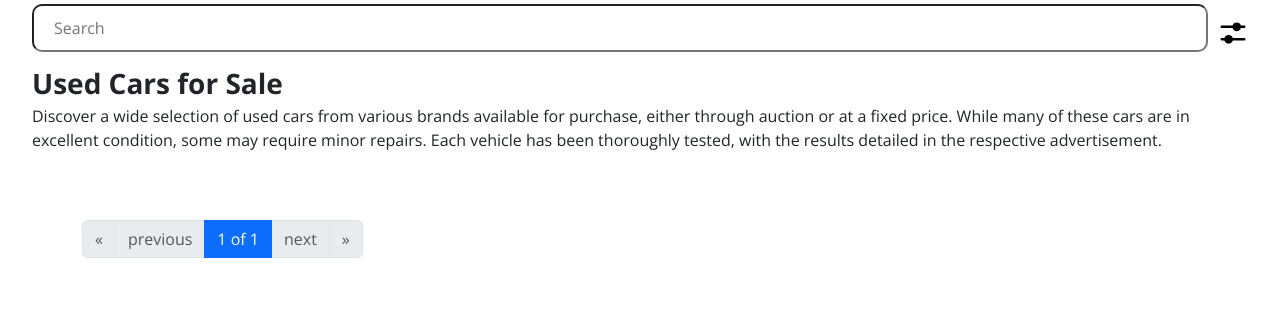
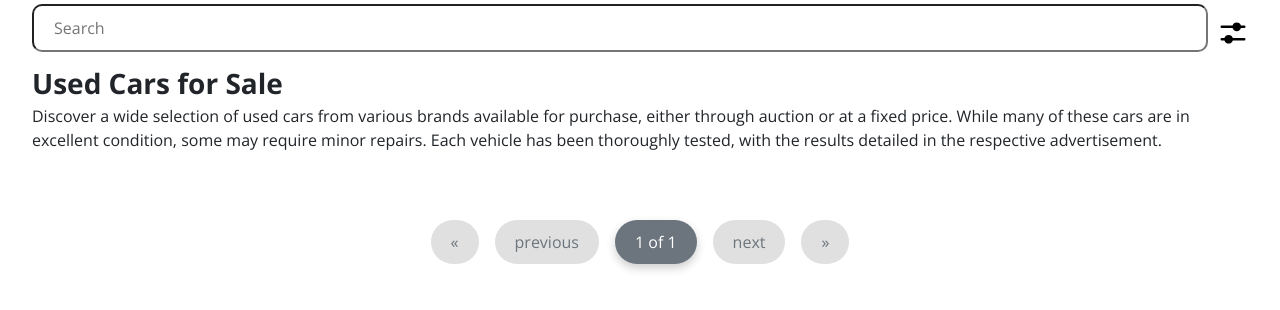
Before and after one commit to lexicon-car-dealership/car-dealership-exercise, a Django app: page / in a window 1280 px wide. Shown: the part 146-456 px from the top of the page. Run offline with Django 4.2, Linux system fonts and the light colour scheme; data that the repository does not hold is empty; some web fonts are replaced.

Commit message:
Pagination style

```diff
--- /dev/null
+++ b/car_dealership/static/css/pagination.css
@@ -0,0 +1,49 @@
+.container {
+    margin-top: 3rem;
+    display: flex;
+    justify-content: center;
+}
+
+.custom-pagination {
+    list-style: none;
+    display: flex;
+    justify-content: center;
+    padding: 0;
+    margin: 0;
+}
+
+.custom-page-item {
+    margin: 0 8px;
+}
+
+.custom-page-link {
+    display: block;
+    padding: 10px 20px;
+    text-decoration: none;
+    color: #6c757d;
+    border: none;
+    border-radius: 50px;
+    background-color: #f8f9fa;
+    box-shadow: 0 2px 5px rgba(0, 0, 0, 0.1);
+    transition: all 0.3s ease;
+}
+
+.custom-page-link:hover {
+    background-color: #6c757d;
+    color: #fff;
+    box-shadow: 0 4px 10px rgba(0, 0, 0, 0.2);
+}
+
+.custom-page-item.disabled .custom-page-link {
+    color: #6c757d;
+    pointer-events: none;
+    cursor: default;
+    background-color: #e0e0e0;
+    box-shadow: none;
+}
+
+.custom-page-item.active .custom-page-link {
+    color: #fff;
+    background-color: #6c757d;
+    box-shadow: 0 4px 10px rgba(0, 0, 0, 0.2);
+}
--- a/car_dealership/static/css/styles.css
+++ b/car_dealership/static/css/styles.css
@@ -3,6 +3,8 @@
 @import url('card.css');
 @import url('forms.css');
 @import url('car_detail.css');
+@import url('pagination.css');
+
 @import url('https://fonts.googleapis.com/css2?family=Open+Sans:ital,wght@0,300..800;1,300..800&family=Platypi:ital,wght@0,300..800;1,300..800&display=swap');
 
 html {
@@ -13,10 +15,12 @@ h1 {
   font-size: var(--font-size--xl);
   font-weight: bold;
 }
+
 h2 {
   font-size: var(--font-size--l);
   font-weight: bold;
 }
+
 input,
 .form-element {
   border-radius: 10px;
@@ -100,6 +104,7 @@ main {
 }
 
 @media (min-width: 768px) {
+
   input,
   .form-element {
     margin-right: 10px;
--- a/car_dealership/templates/index.html
+++ b/car_dealership/templates/index.html
@@ -12,57 +12,58 @@
     </section>
 <div class="container mt-5">
     <nav aria-label="Page navigation">
-            <ul class="pagination justify-content-center">
+        <ul class="custom-pagination">
             {% if page_obj.has_previous %}
-                    <li class="page-item">
-                        <a class="page-link"
+                <li class="custom-page-item">
+                    <a class="custom-page-link"
                        href="?{% for key, value in params.items %}{% if key != 'page' %}{{ key }}={{ value }}&{% endif %}{% endfor %}page=1"
                        aria-label="First">
                         <span aria-hidden="true">&laquo;</span>
                     </a>
                 </li>
-                    <li class="page-item">
-                        <a class="page-link"
+                <li class="custom-page-item">
+                    <a class="custom-page-link"
                        href="?{% for key, value in params.items %}{% if key != 'page' %}{{ key }}={{ value }}&{% endif %}{% endfor %}page={{ page_obj.previous_page_number }}"
                        aria-label="Previous">
                         <span aria-hidden="true">previous</span>
                     </a>
                 </li>
             {% else %}
-                    <li class="page-item disabled">
-                        <a class="page-link" href="#" tabindex="-1" aria-disabled="true">&laquo;</a>
+                <li class="custom-page-item disabled">
+                    <a class="custom-page-link" href="#" tabindex="-1" aria-disabled="true">&laquo;</a>
                 </li>
-                    <li class="page-item disabled">
-                        <a class="page-link" href="#" tabindex="-1" aria-disabled="true">previous</a>
+                <li class="custom-page-item disabled">
+                    <a class="custom-page-link" href="#" tabindex="-1" aria-disabled="true">previous</a>
                 </li>
             {% endif %}
-                <li class="page-item active">
-                    <span class="page-link">{{ page_obj.number }} of {{ page_obj.paginator.num_pages }}</span>
+            <li class="custom-page-item active">
+                <span class="custom-page-link">{{ page_obj.number }} of {{ page_obj.paginator.num_pages }}</span>
             </li>
             {% if page_obj.has_next %}
-                    <li class="page-item">
-                        <a class="page-link"
+                <li class="custom-page-item">
+                    <a class="custom-page-link"
                        href="?{% for key, value in params.items %}{% if key != 'page' %}{{ key }}={{ value }}&{% endif %}{% endfor %}page={{ page_obj.next_page_number }}"
                        aria-label="Next">
                         <span aria-hidden="true">next</span>
                     </a>
                 </li>
-                    <li class="page-item">
-                        <a class="page-link"
+                <li class="custom-page-item">
+                    <a class="custom-page-link"
                        href="?{% for key, value in params.items %}{% if key != 'page' %}{{ key }}={{ value }}&{% endif %}{% endfor %}page={{ page_obj.paginator.num_pages }}"
                        aria-label="Last">
                         <span aria-hidden="true">&raquo;</span>
                     </a>
                 </li>
             {% else %}
-                    <li class="page-item disabled">
-                        <a class="page-link" href="#" tabindex="-1" aria-disabled="true">next</a>
+                <li class="custom-page-item disabled">
+                    <a class="custom-page-link" href="#" tabindex="-1" aria-disabled="true">next</a>
                 </li>
-                    <li class="page-item disabled">
-                        <a class="page-link" href="#" tabindex="-1" aria-disabled="true">&raquo;</a>
+                <li class="custom-page-item disabled">
+                    <a class="custom-page-link" href="#" tabindex="-1" aria-disabled="true">&raquo;</a>
                 </li>
             {% endif %}
         </ul>
     </nav>
 </div>
+
 {% endblock %}
```
Lines whose indentation alone changed are shown as unchanged.
